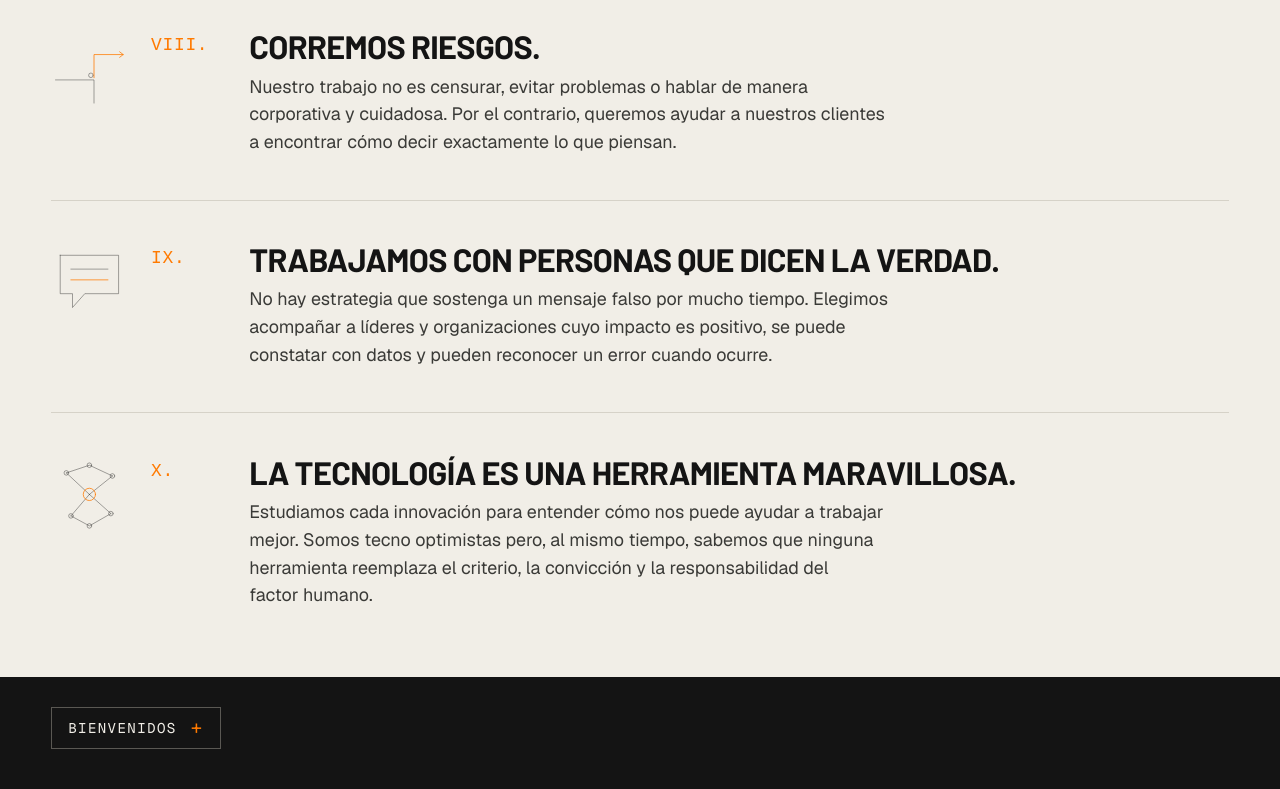
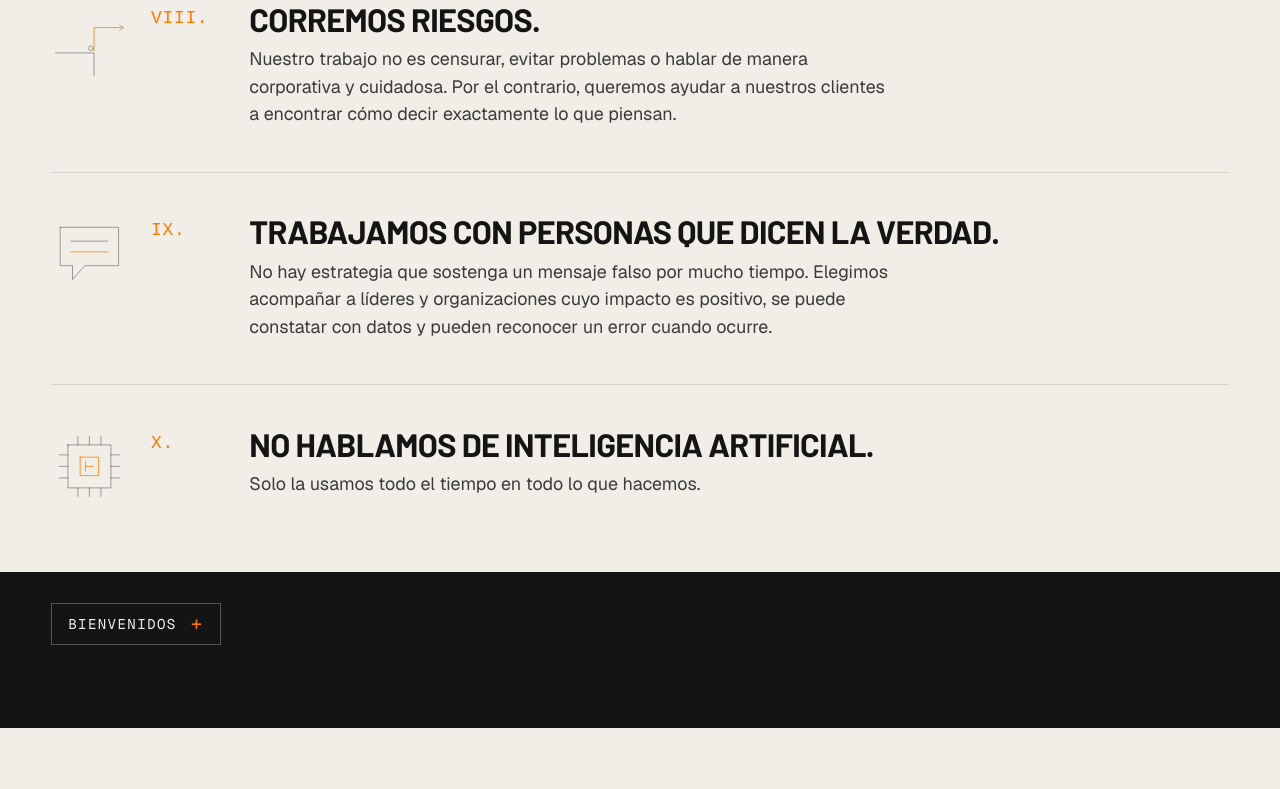
Before and after one commit to DisenoPublica/publica, a plain HTML site: page index.html in a window 1280 px wide. Shown: the part 1844-2633 px from the top of the page. Drawn offline with nearby package versions, Linux system fonts and the light colour scheme; a web font is replaced by a local one.

Commit message:
Add files via upload

```diff
--- a/index.html
+++ b/index.html
@@ -63,7 +63,7 @@
       <div data-reveal="1" style="flex:0 0 4.2em;font-family:'Chivo Mono',monospace;font-weight:400;font-size:clamp(14px,1.4vw,22px);line-height:1;letter-spacing:.04em;color:#FF7A00;padding-top:.4em">II.</div>
       <div style="flex:1 1 0;min-width:0">
         <h3 data-clip="1" style="margin:0 0 10px;font-family:'Barlow',sans-serif;font-weight:700;text-transform:uppercase;font-size:clamp(18px,2.53vw,38px);line-height:1;letter-spacing:-0.02em;text-wrap:balance">Todos tenemos redes, todos tenemos poder.</h3>
-        <p data-reveal="1" data-delay="200" style="margin:0;max-width:54ch;font-size:clamp(17px,1.4vw,20px);line-height:1.55;color:#3A3A37;text-wrap:pretty">Cualquier vecino con un teléfono puede instalar un tema, defender una marca o hundirla. La influencia ya no está monopolizada y el tweet de una cuenta anónima vale tanto como el de un ministro.</p>
+        <p data-reveal="1" data-delay="200" style="margin:0;max-width:54ch;font-size:clamp(17px,1.4vw,20px);line-height:1.55;color:#3A3A37;text-wrap:pretty">La influencia ya no está monopolizada y el tweet de una cuenta anónima vale tanto como el de un presidente.</p>
       </div>
       <svg data-draw="1" viewBox="0 0 200 200" style="order:-1;flex:0 0 auto;width:clamp(40px,6vw,96px);height:auto" fill="none" stroke="#141414" stroke-width="1" stroke-linecap="square" stroke-linejoin="miter">
         <path d="M30 60 L100 40 L170 60 L150 130 L100 160 L50 130 Z"></path><path d="M30 60 L100 100 L170 60 M100 40 V100 M50 130 L100 100 L150 130 M100 100 V160"></path><circle cx="30" cy="60" r="6"></circle><circle cx="100" cy="40" r="6"></circle><circle cx="170" cy="60" r="6"></circle><circle cx="50" cy="130" r="6"></circle><circle cx="150" cy="130" r="6"></circle><circle cx="100" cy="160" r="6"></circle><circle cx="100" cy="100" r="7" stroke="#FF7A00" stroke-width="2"></circle><path d="M84 84 A 22 22 0 0 1 116 84 M74 74 A 36 36 0 0 1 126 74" stroke="#FF7A00" stroke-width="2"></path>
@@ -174,11 +174,11 @@
     <div style="display:flex;flex-wrap:nowrap;gap:clamp(10px,1.8vw,28px);align-items:flex-start">
       <div data-reveal="1" style="flex:0 0 4.2em;font-family:'Chivo Mono',monospace;font-weight:400;font-size:clamp(14px,1.4vw,22px);line-height:1;letter-spacing:.04em;color:#FF7A00;padding-top:.4em">X.</div>
       <div style="flex:1 1 0;min-width:0">
-        <h3 data-clip="1" style="margin:0 0 10px;font-family:'Barlow',sans-serif;font-weight:700;text-transform:uppercase;font-size:clamp(18px,2.53vw,38px);line-height:1;letter-spacing:-0.02em;text-wrap:balance">La tecnología es una herramienta maravillosa.</h3>
-        <p data-reveal="1" data-delay="200" style="margin:0;max-width:54ch;font-size:clamp(17px,1.4vw,20px);line-height:1.55;color:#3A3A37;text-wrap:pretty">Estudiamos cada innovación para entender cómo nos puede ayudar a trabajar mejor. Somos tecno optimistas pero, al mismo tiempo, sabemos que ninguna herramienta reemplaza el criterio, la convicción y la responsabilidad del factor humano.</p>
+        <h3 data-clip="1" style="margin:0 0 10px;font-family:'Barlow',sans-serif;font-weight:700;text-transform:uppercase;font-size:clamp(18px,2.53vw,38px);line-height:1;letter-spacing:-0.02em;text-wrap:balance">No hablamos de Inteligencia Artificial.</h3>
+        <p data-reveal="1" data-delay="200" style="margin:0;max-width:54ch;font-size:clamp(17px,1.4vw,20px);line-height:1.55;color:#3A3A37;text-wrap:pretty">Solo la usamos todo el tiempo en todo lo que hacemos.</p>
       </div>
       <svg data-draw="1" viewBox="0 0 200 200" style="order:-1;flex:0 0 auto;width:clamp(40px,6vw,96px);height:auto" fill="none" stroke="#141414" stroke-width="1" stroke-linecap="square" stroke-linejoin="miter">
-        <path d="M40 44 L100 100 L160 52"></path><path d="M100 100 L52 156"></path><path d="M100 100 L156 150"></path><path d="M40 44 L100 24 L160 52"></path><path d="M52 156 L100 182 L156 150"></path><circle cx="40" cy="44" r="6"></circle><circle cx="100" cy="24" r="6"></circle><circle cx="160" cy="52" r="6"></circle><circle cx="52" cy="156" r="6"></circle><circle cx="156" cy="150" r="6"></circle><circle cx="100" cy="182" r="6"></circle><circle cx="100" cy="100" r="16" stroke="#FF7A00" stroke-width="2"></circle>
+        <rect x="44" y="44" width="112" height="112"></rect><path d="M70 22 V44 M70 156 V178 M22 70 H44 M156 70 H178"></path><path d="M100 22 V44 M100 156 V178 M22 100 H44 M156 100 H178"></path><path d="M130 22 V44 M130 156 V178 M22 130 H44 M156 130 H178"></path><rect x="76" y="76" width="48" height="48" stroke="#FF7A00" stroke-width="2"></rect><path d="M90 112 V88 M90 100 H110" stroke="#FF7A00" stroke-width="2"></path>
       </svg>
     </div>
   </article>
```
